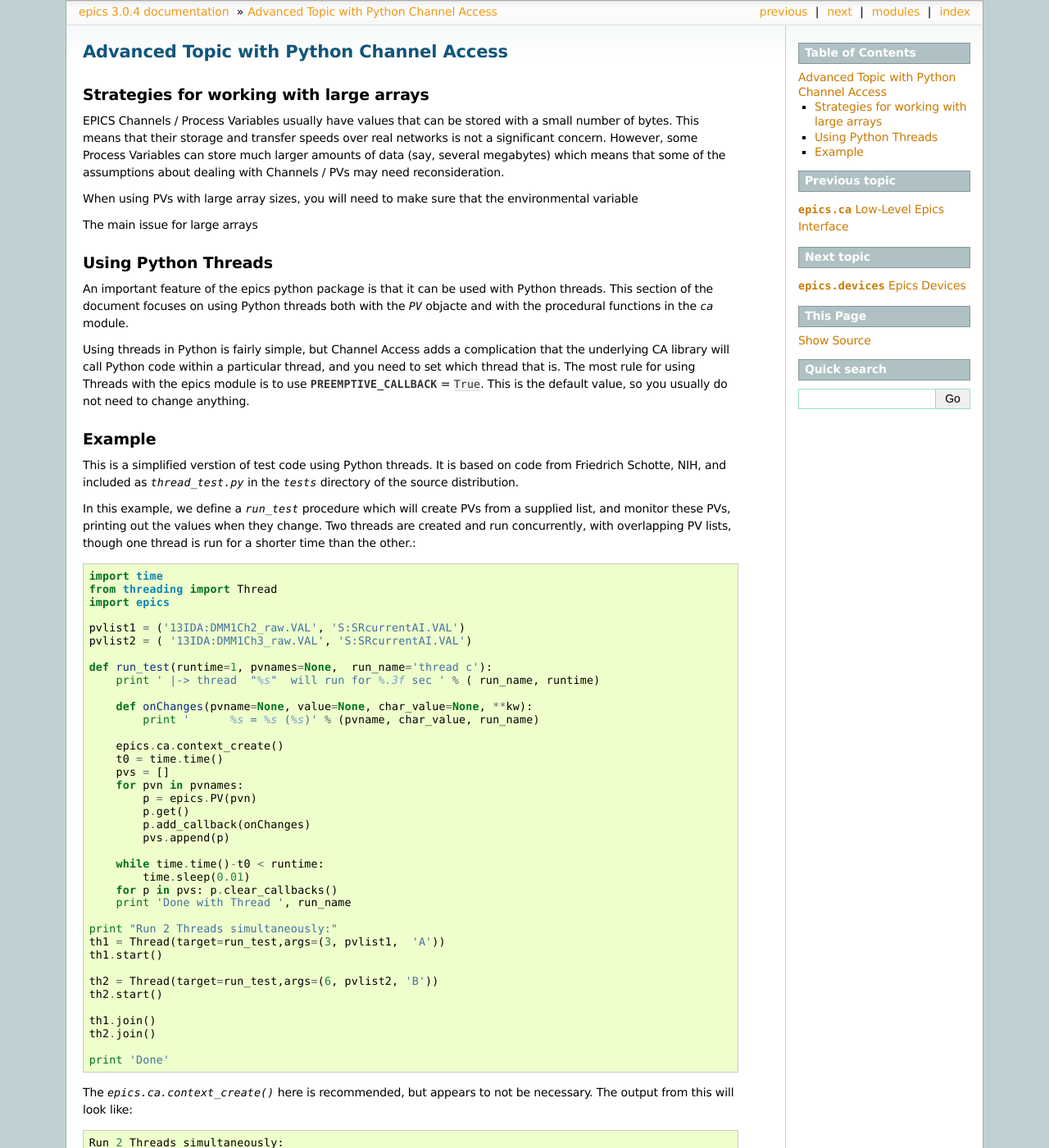
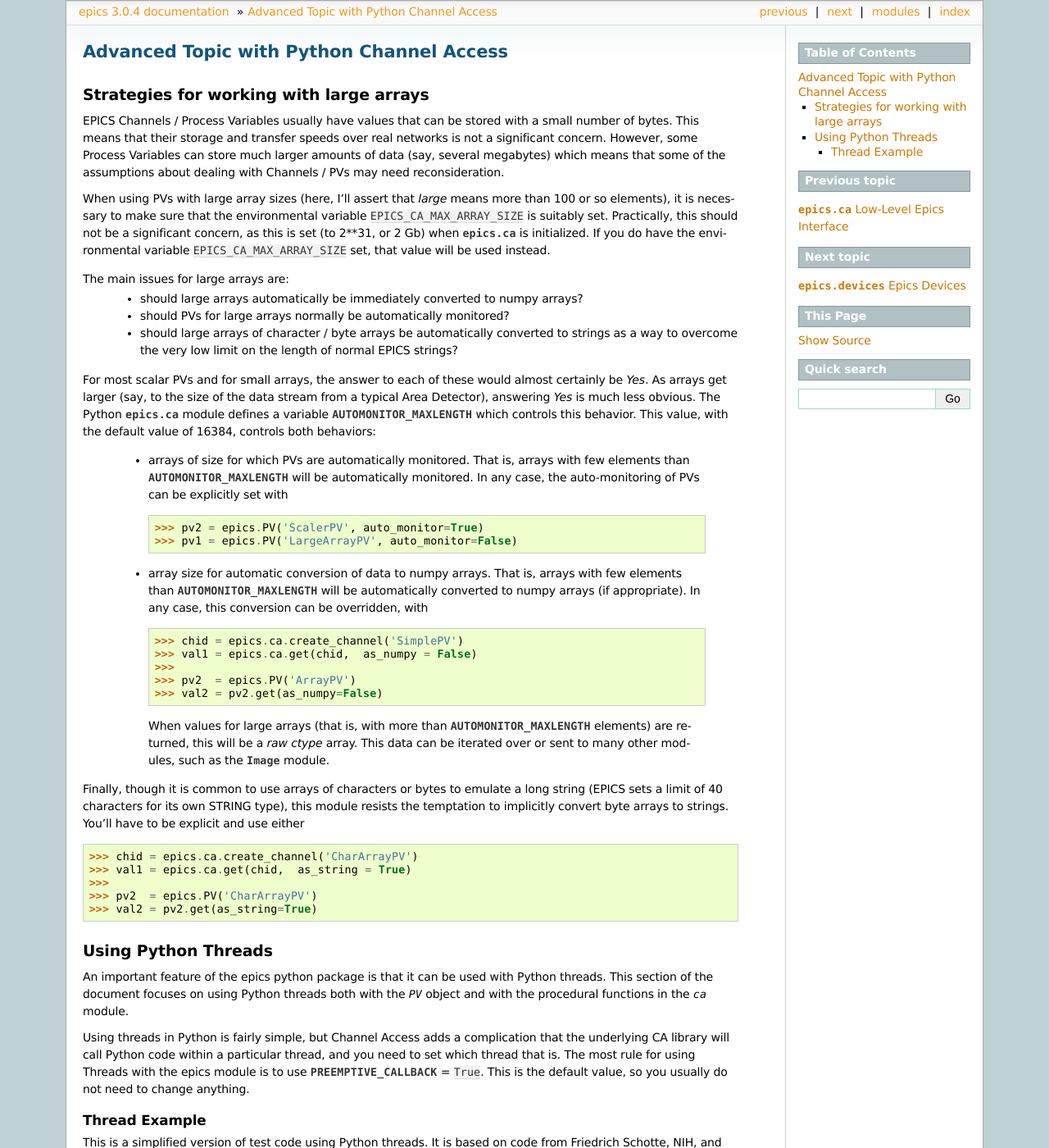
Before and after one commit to pyepics/pyepics, a Sphinx documentation site: the page built from doc/advanced.rst, in a window 1280 px wide and 1400 px high. Shown: the whole window at 82% size. Built offline with Sphinx 7.4.7, drawn with Linux system fonts in a browser that asks for light colours; formulas are drawn with MathJax 3; the version number is read from the project's files by our own code; some of the changed text lies outside the part shown.

Commit message:
mostly doc changes
git-svn-id: http://millenia.cars.aps.anl.gov/svn/pyepics3@171 ac7fc886-e22a-4fb8-a9e7-517b44086b78

```diff
--- a/doc/advanced.rst
+++ b/doc/advanced.rst
@@ -16,10 +16,64 @@ Process Variables can store much larger amounts of data (say, several
 megabytes) which means that some of the assumptions about dealing with
 Channels / PVs may need reconsideration.
 
-When using PVs with large array sizes, you will need to make sure that the
-environmental variable
+When using PVs with large array sizes (here, I'll assert that *large* means
+more than 100 or so elements), it is necessary to make sure that the
+environmental variable ``EPICS_CA_MAX_ARRAY_SIZE`` is suitably set.
+Practically, this should not be a significant concern, as this is set (to
+2**31, or 2 Gb) when :mod:`epics.ca` is initialized.  If you do have the
+environmental variable ``EPICS_CA_MAX_ARRAY_SIZE`` set, that value will be
+used instead.
 
-The main issue for large arrays
+The main issues for large arrays are:
+  * should large arrays automatically be immediately converted to numpy
+    arrays?
+  * should PVs for large arrays normally be automatically monitored?
+  * should large arrays of character / byte arrays be automatically
+    converted to strings as a way to overcome the very low limit on the
+    length of normal EPICS strings?
+
+For most scalar PVs and for small arrays, the answer to each of these would
+almost certainly be *Yes*.  As arrays get larger (say, to the size of the
+data stream from a typical Area Detector), answering *Yes* is much less
+obvious.  The Python :mod:`epics.ca` module defines a variable
+:data:`AUTOMONITOR_MAXLENGTH` which controls this behavior.  This value, with
+the default value of 16384, controls both behaviors:
+
+ * arrays of size for which PVs are automatically monitored.  That is,
+   arrays with few elements than :data:`AUTOMONITOR_MAXLENGTH` will be
+   automatically monitored.  In any case,  the auto-monitoring of PVs can
+   be explicitly set with
+
+   >>> pv2 = epics.PV('ScalerPV', auto_monitor=True)
+   >>> pv1 = epics.PV('LargeArrayPV', auto_monitor=False)
+
+ * array size for automatic conversion of data to numpy arrays.  That is,
+   arrays with few elements than :data:`AUTOMONITOR_MAXLENGTH` will be
+   automatically converted to numpy arrays (if appropriate).
+   In any case,  this conversion can be overridden, with
+
+   >>> chid = epics.ca.create_channel('SimplePV')
+   >>> val1 = epics.ca.get(chid,  as_numpy = False)
+   >>>
+   >>> pv2  = epics.PV('ArrayPV')
+   >>> val2 = pv2.get(as_numpy=False)
+
+   When values for large arrays (that is, with more than
+   :data:`AUTOMONITOR_MAXLENGTH` elements) are returned, this will be a *raw
+   ctype* array.   This data can be iterated over or sent to many other
+   modules, such as the :mod:`Image` module.
+
+Finally, though it is common to use arrays of characters or bytes to
+emulate a long string (EPICS sets a limit of 40 characters for its own
+STRING type), this module resists the temptation to implicitly convert
+byte arrays to strings.   You'll have to be explicit and use either
+
+   >>> chid = epics.ca.create_channel('CharArrayPV')
+   >>> val1 = epics.ca.get(chid,  as_string = True)
+   >>>
+   >>> pv2  = epics.PV('CharArrayPV')
+   >>> val2 = pv2.get(as_string=True)
+
 
 
 .. _advanced-threads-label:
@@ -30,7 +84,7 @@ Using Python Threads
 
 An important feature of the epics python package is that it can be used
 with Python threads.  This section of the document focuses on using Python
-threads both with the `PV` objacte and with the procedural functions in the
+threads both with the `PV` object and with the procedural functions in the
 `ca` module.
 
 Using threads in Python is fairly simple, but Channel Access adds a
@@ -40,10 +94,10 @@ for using Threads with the epics module is to use
 :data:`PREEMPTIVE_CALLBACK` =  ``True``.   This is the default  value, so
 you usually do not need to change anything.
 
-Example
-=======
+Thread Example
+~~~~~~~~~~~~~~~
 
-This is a simplified verstion of test code using Python threads.  It is
+This is a simplified version of test code using Python threads.  It is
 based on code from Friedrich Schotte, NIH, and included as `thread_test.py`
 in the `tests` directory of the source distribution.
 
@@ -58,7 +112,7 @@ other.::
     import epics
 
     pvlist1 = ('13IDA:DMM1Ch2_raw.VAL', 'S:SRcurrentAI.VAL')
-    pvlist2 = ( '13IDA:DMM1Ch3_raw.VAL', 'S:SRcurrentAI.VAL')
+    pvlist2 = ('13IDA:DMM1Ch3_raw.VAL', 'S:SRcurrentAI.VAL')
 
     def run_test(runtime=1, pvnames=None,  run_name='thread c'):
         print ' |-> thread  "%s"  will run for %.3f sec ' % ( run_name, runtime)
```
Also changed, not shown: doc/ca.rst (+14 -9 lines), doc/pv.rst (+44 -12 lines), 2 other files.
